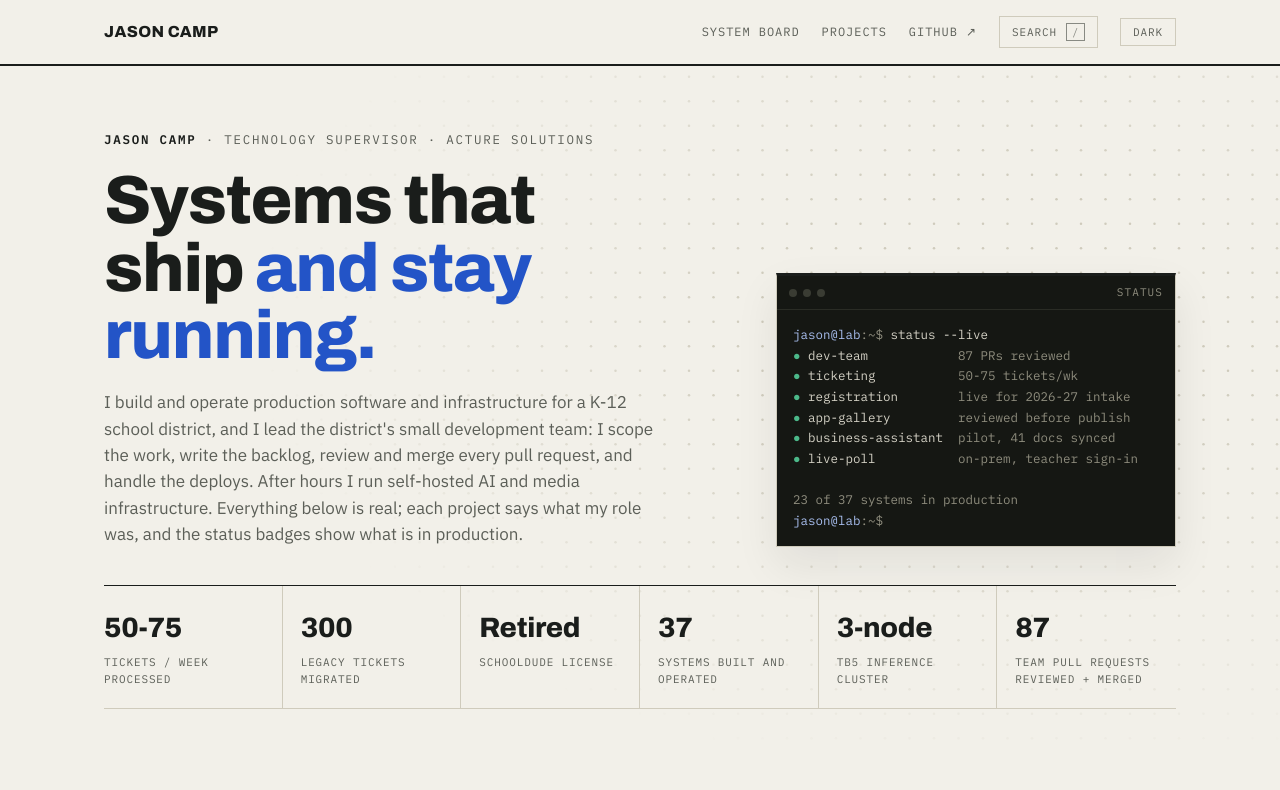
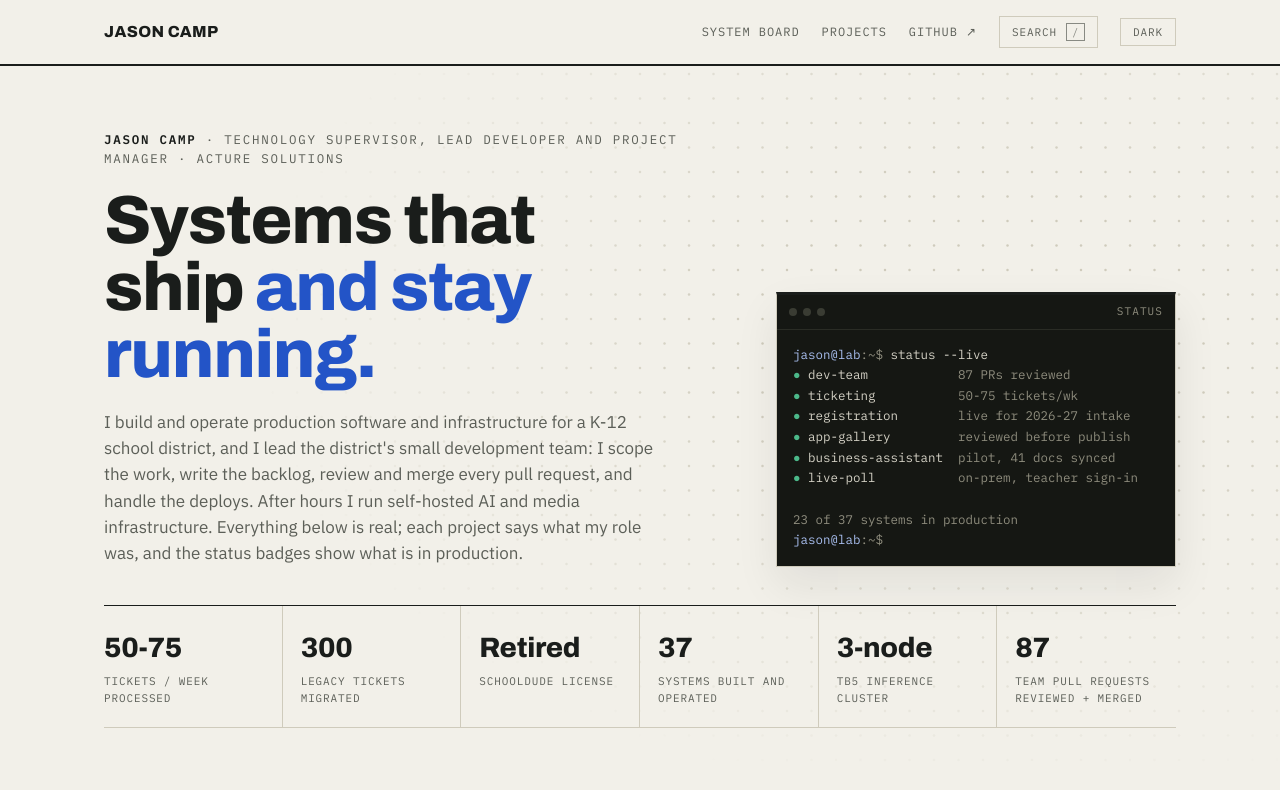
Before and after one commit to JasonCamp311/portfolio, a plain HTML site: page index.html in a window 1280 px wide. Shown: the top 790 px of the page. Drawn offline with Linux system fonts and the light colour scheme.

Commit message:
Title: add Lead Developer and Project Manager
Co-Authored-By: Claude Opus 5.5 <noreply@anthropic.com>

```diff
--- a/index.html
+++ b/index.html
@@ -725,7 +725,7 @@
   <section class="hero">
     <canvas class="dotgrid" aria-hidden="true"></canvas>
     <div class="hero-copy">
-      <p class="eyebrow"><b>Jason Camp</b> · Technology Supervisor · Acture Solutions</p>
+      <p class="eyebrow"><b>Jason Camp</b> · Technology Supervisor, Lead Developer and Project Manager · Acture Solutions</p>
       <h1>Systems that ship <span class="accent" id="decrypt">and stay running.</span></h1>
       <p class="lede">
         I build and operate production software and infrastructure for a K-12 school district,
```
